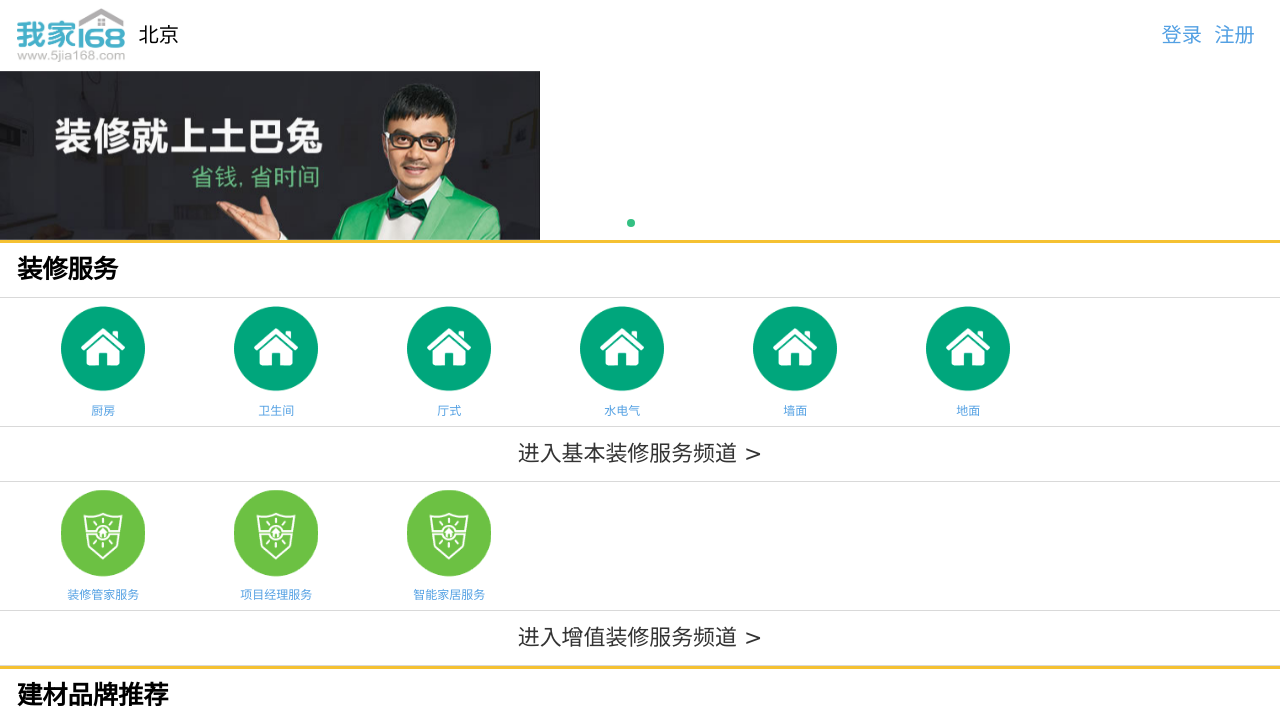
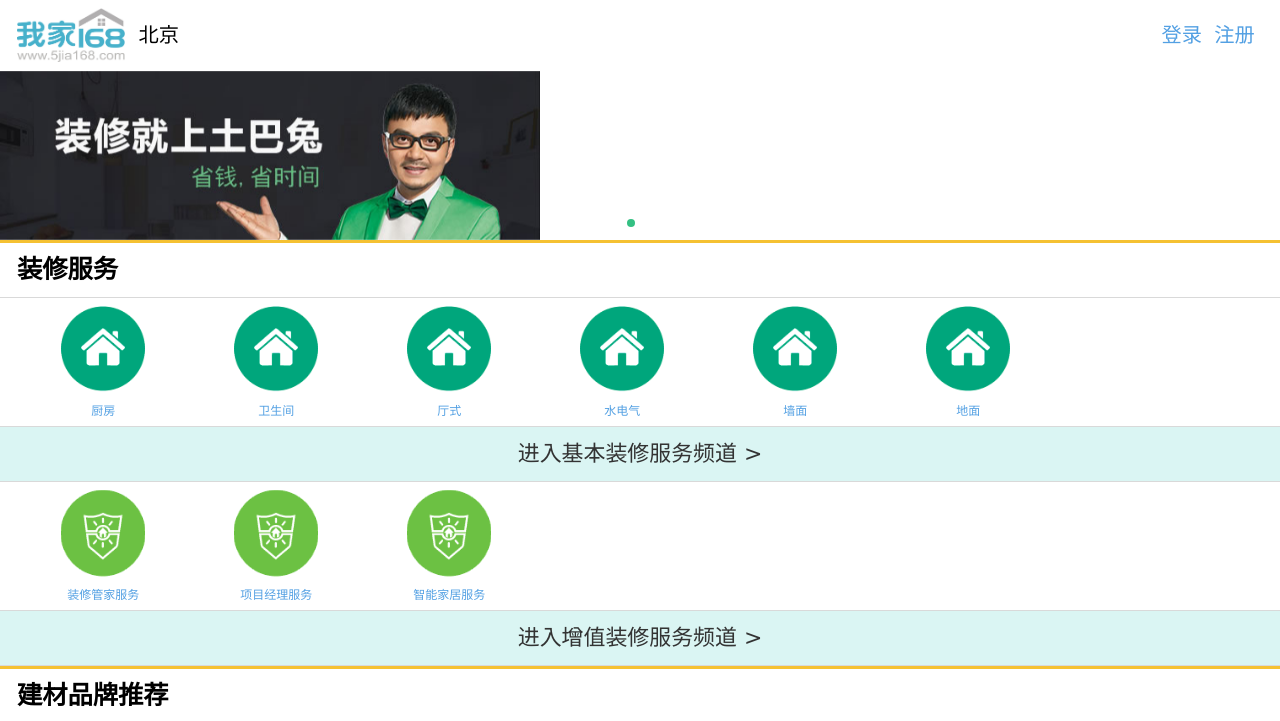
Before and after one commit to liuxuewen1/liuxuewen1.github.io, a plain HTML site: page demo/homeFix/index.html in a window 1280 px wide. Shown: the top 721 px of the page. Drawn offline with Linux system fonts and the light colour scheme.

Commit message:
homeFix update

```diff
--- a/demo/homeFix/less/index.less
+++ b/demo/homeFix/less/index.less
@@ -94,6 +94,7 @@
 }
 
 .sec-base-btn{
+	background-color: #DAF5F3;
 	display: block;
 	width: 100%;
 	height: 1rem;
```
Also changed, not shown: demo/homeFix/css/index.css.
